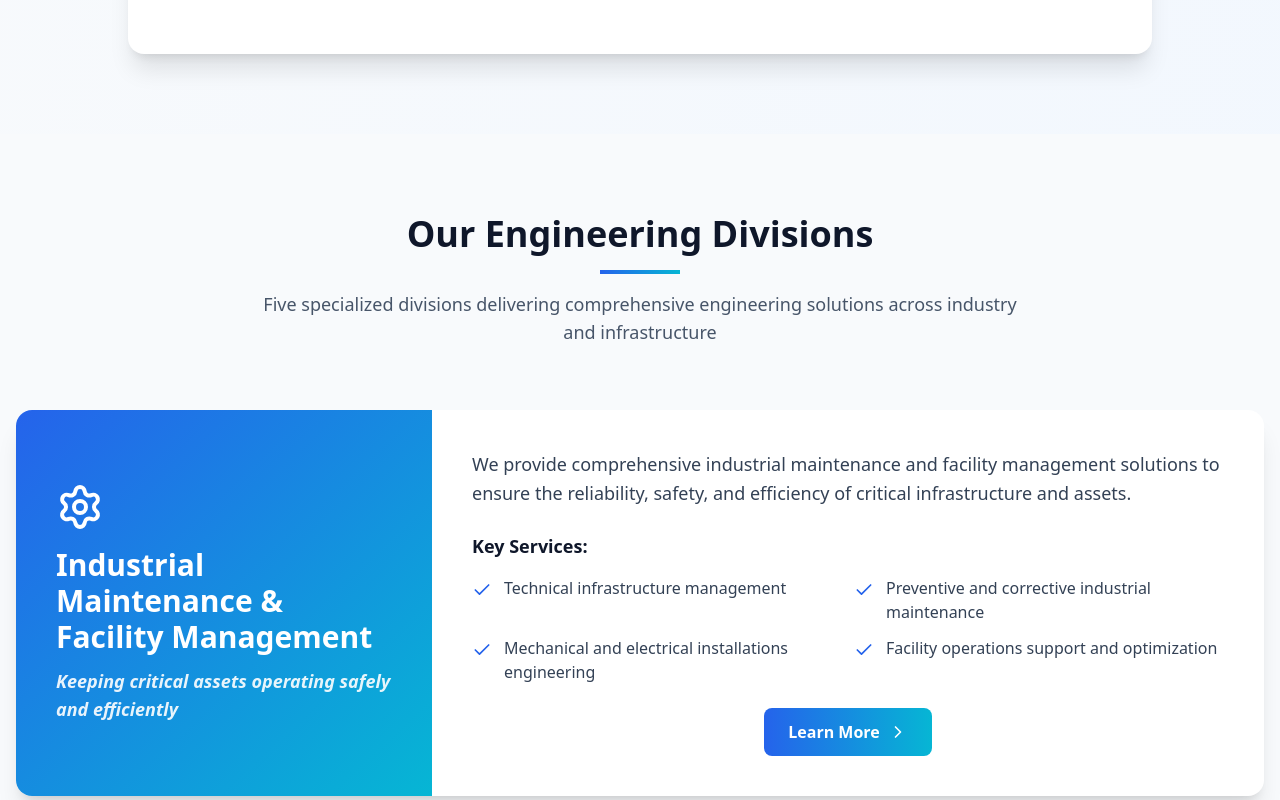
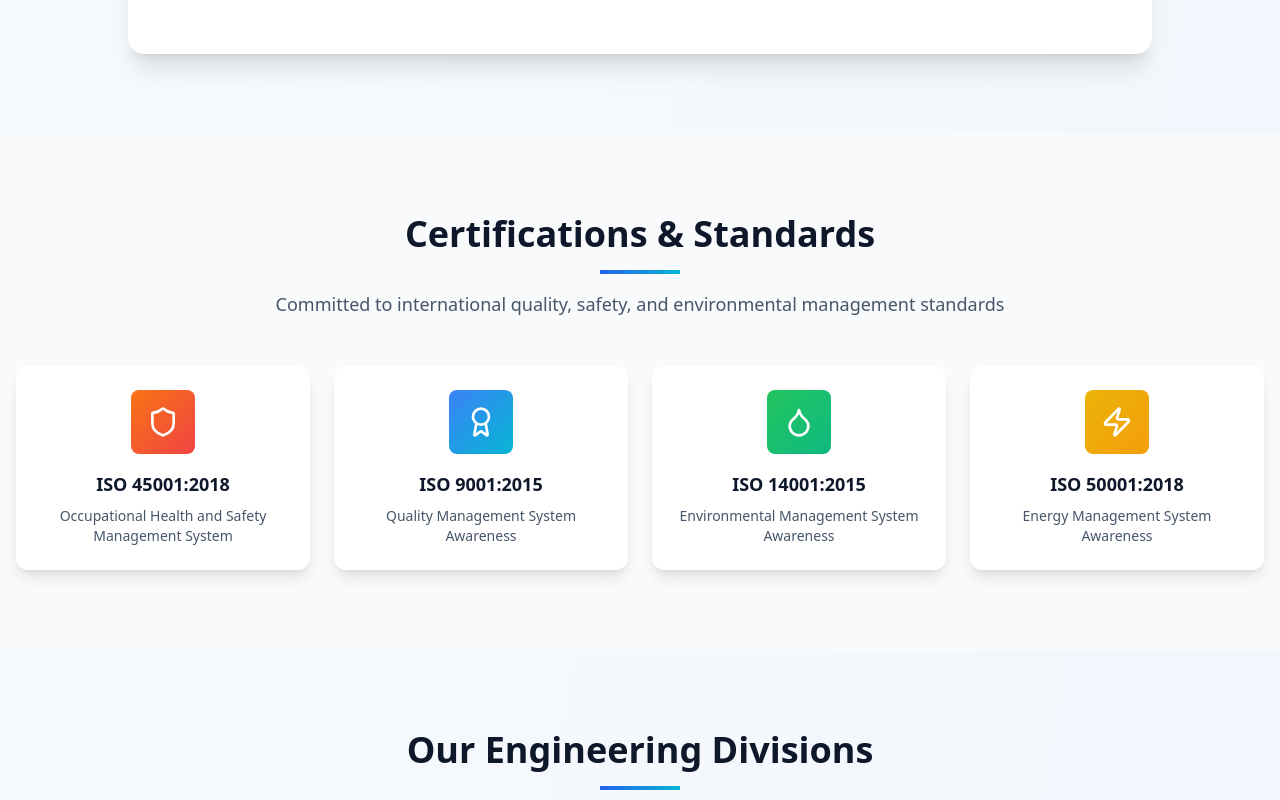
Before and after one commit to Wristrock/bestsolution-ec, a React (Vite) app: page / in a window 1280 px wide. Shown: the part 1380-2180 px from the top of the page. Built offline with nearby package versions, Linux system fonts and the light colour scheme.

Commit message:
Update App.jsx 4

```diff
--- a/App.jsx
+++ b/App.jsx
@@ -1,5 +1,5 @@
 import React, { useState, useEffect } from 'react';
-import { Menu, X, Mail, Phone, ChevronRight, Award, Target, Settings, Droplet, Factory, Beaker, Globe, MapPin, Check, Shield, Zap, Package, Wrench } from 'lucide-react';
+import { Menu, X, Mail, Phone, ChevronRight, Award, Target, Settings, Droplet, Factory, Beaker, Globe, MapPin, Check, Shield, Zap, Package, Wrench, FileCheck } from 'lucide-react';
 import logo from './assets/bestsolution-logo.png';
 
 export default function BestSolutionPortfolio() {
@@ -33,6 +33,10 @@ export default function BestSolutionPortfolio() {
         subtitle: 'Five specialized divisions delivering comprehensive engineering solutions across industry and infrastructure',
         keyServices: 'Key Services:',
         learnMore: 'Learn More'
+      },
+      certifications: {
+        title: 'Certifications & Standards',
+        subtitle: 'Committed to international quality, safety, and environmental management standards'
       },
       why: {
         title: 'Why Best Solution?',
@@ -114,6 +118,10 @@ export default function BestSolutionPortfolio() {
         keyServices: 'Serviços Principais:',
         learnMore: 'Saber Mais'
       },
+      certifications: {
+        title: 'Certificações e Normas',
+        subtitle: 'Comprometidos com padrões internacionais de qualidade, segurança e gestão ambiental'
+      },
       why: {
         title: 'Porquê Best Solution?',
         items: [
@@ -173,6 +181,33 @@ export default function BestSolutionPortfolio() {
   };
 
   const t = translations[language];
+
+  const certifications = [
+    {
+      code: 'ISO 45001:2018',
+      name: language === 'en' ? 'Occupational Health and Safety Management System' : 'Sistema de Gestão de Saúde e Segurança Ocupacional',
+      icon: Shield,
+      color: 'from-orange-500 to-red-500'
+    },
+    {
+      code: 'ISO 9001:2015',
+      name: language === 'en' ? 'Quality Management System Awareness' : 'Consciência do Sistema de Gestão da Qualidade',
+      icon: Award,
+      color: 'from-blue-500 to-cyan-500'
+    },
+    {
+      code: 'ISO 14001:2015',
+      name: language === 'en' ? 'Environmental Management System Awareness' : 'Consciência do Sistema de Gestão Ambiental',
+      icon: Droplet,
+      color: 'from-green-500 to-emerald-500'
+    },
+    {
+      code: 'ISO 50001:2018',
+      name: language === 'en' ? 'Energy Management System Awareness' : 'Consciência do Sistema de Gestão de Energia',
+      icon: Zap,
+      color: 'from-yellow-500 to-amber-500'
+    }
+  ];
 
   useEffect(() => {
     const handleScroll = () => setScrolled(window.scrollY > 50);
@@ -821,7 +856,30 @@ export default function BestSolutionPortfolio() {
         </div>
       </section>
 
-      <section id="services" className="py-20 px-4 bg-slate-50">
+      <section className="py-20 px-4 bg-slate-50">
+        <div className="max-w-7xl mx-auto">
+          <div className="text-center mb-12">
+            <h2 className="text-4xl font-bold text-slate-900 mb-4">{t.certifications.title}</h2>
+            <div className="w-20 h-1 bg-gradient-to-r from-blue-600 to-cyan-500 mx-auto mb-4"></div>
+            <p className="text-slate-600 text-lg max-w-3xl mx-auto">{t.certifications.subtitle}</p>
+          </div>
+          <div className="grid md:grid-cols-2 lg:grid-cols-4 gap-6">
+            {certifications.map((cert, idx) => (
+              <div key={idx} className="bg-white rounded-xl p-6 shadow-lg hover:shadow-xl transition-all duration-300 transform hover:-translate-y-2">
+                <div className={`w-16 h-16 bg-gradient-to-br ${cert.color} rounded-lg flex items-center justify-center mx-auto mb-4`}>
+                  <cert.icon className="text-white" size={32} />
+                </div>
+                <div className="text-center">
+                  <h3 className="font-bold text-slate-900 text-lg mb-2">{cert.code}</h3>
+                  <p className="text-slate-600 text-sm">{cert.name}</p>
+                </div>
+              </div>
+            ))}
+          </div>
+        </div>
+      </section>
+
+      <section id="services" className="py-20 px-4">
         <div className="max-w-7xl mx-auto">
           <div className="text-center mb-16">
             <h2 className="text-4xl font-bold text-slate-900 mb-4">{t.services.title}</h2>
@@ -865,7 +923,7 @@ export default function BestSolutionPortfolio() {
         </div>
       </section>
 
-      <section className="py-20 px-4">
+      <section className="py-20 px-4 bg-slate-50">
         <div className="max-w-7xl mx-auto">
           <div className="text-center mb-12">
             <h2 className="text-4xl font-bold text-slate-900 mb-4">{t.why.title}</h2>
```
